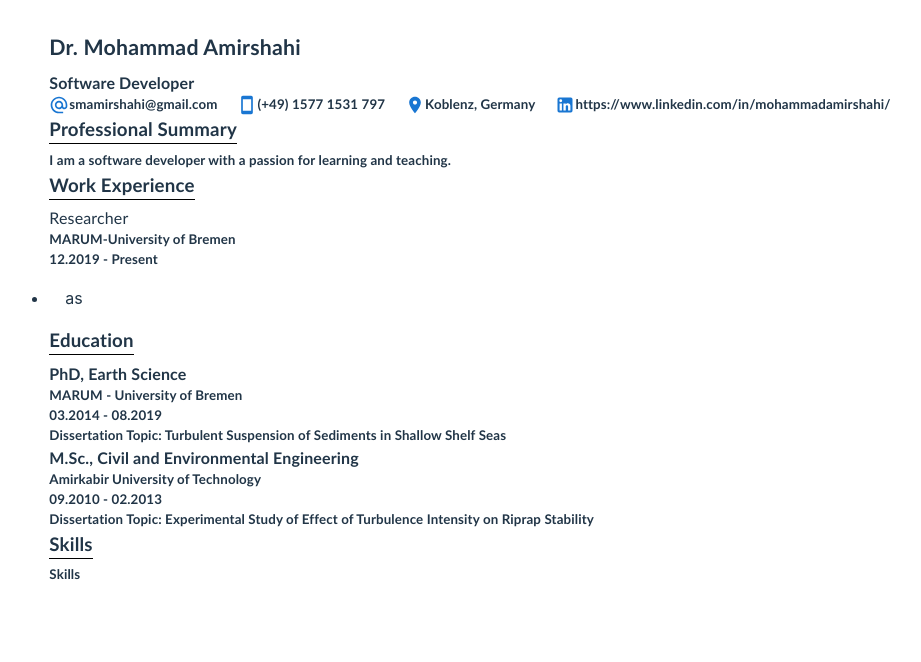
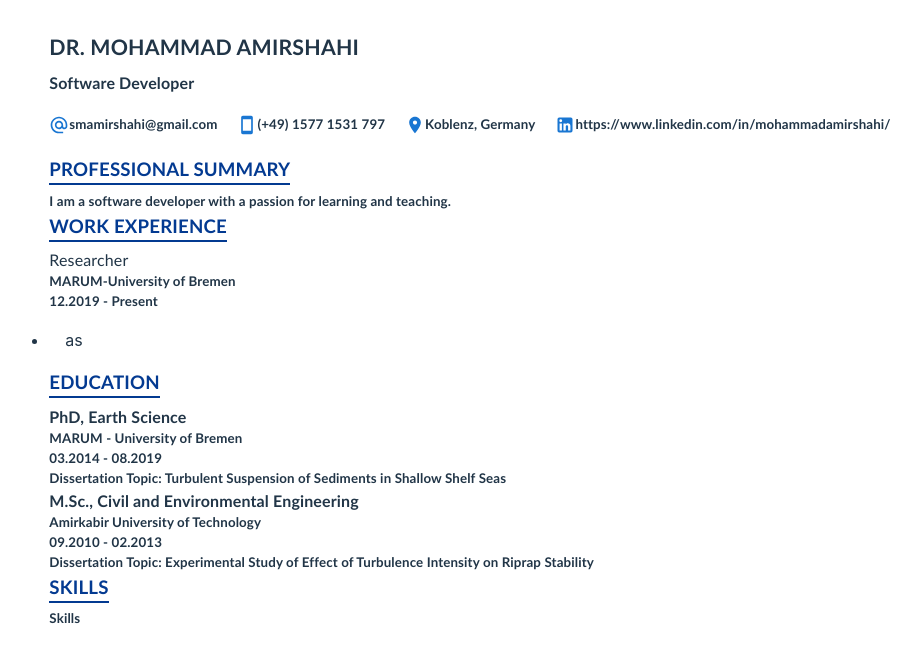
Before and after one commit to smamirshahi/squeezy-cv, a React (Vite) app: page / in a window 1280 px wide. Shown: the top 662 px of the page, without its empty margins (160-1081 px from the left). Built offline with nearby package versions, Linux system fonts and the light colour scheme.

Commit message:
[main] Update some styling

```diff
--- a/src/Sections/contact-information.tsx
+++ b/src/Sections/contact-information.tsx
@@ -6,7 +6,7 @@ import LinkedInIcon from "@mui/icons-material/LinkedIn";
 import GitHubIcon from "@mui/icons-material/GitHub";
 import { Grid2 } from "@mui/material";
 import { IconWithText } from "../common/icon-with-text";
-import { GeneralResumeProps } from "../custom-types";
+import { GeneralResumeProps } from "../common/custom-types";
 
 interface Props {
   /** data for contact information */
@@ -15,7 +15,7 @@ interface Props {
 
 export function ContactInformation({ contactInformation }: Props): JSX.Element {
   return (
-    <Grid2 container direction="row">
+    <Grid2 container direction="row" sx={{ mb: "20px" }}>
       {contactInformation.email && (
         <IconWithText
           icon={AlternateEmailIcon}
--- a/src/Sections/education/education.tsx
+++ b/src/Sections/education/education.tsx
@@ -2,7 +2,7 @@ import { Grid2 } from "@mui/material";
 import { EducationSubsection } from "./education-subsection";
 import { JSX } from "react";
 import { SectionTitle } from "../../common/custom-typography";
-import { GeneralResumeProps } from "../../custom-types";
+import { GeneralResumeProps } from "../../common/custom-types";
 
 interface Props {
   /** data for Education */
--- a/src/Sections/name-job-title.tsx
+++ b/src/Sections/name-job-title.tsx
@@ -1,7 +1,7 @@
 import { Grid2 } from "@mui/material";
 import { JSX } from "react";
 import { ResumeTitle, SubsectionText } from "../common/custom-typography";
-import { GeneralResumeProps } from "../custom-types";
+import { GeneralResumeProps } from "../common/custom-types";
 
 interface Props {
   /** Name and job title */
@@ -10,7 +10,12 @@ interface Props {
 
 export function NameJobTitle({ nameJobTitle }: Props): JSX.Element {
   return (
-    <Grid2 container direction="column" alignItems="flex-start">
+    <Grid2
+      container
+      direction="column"
+      alignItems="flex-start"
+      sx={{ mb: "20px" }}
+    >
       <ResumeTitle text={nameJobTitle.name} />
       <SubsectionText text={nameJobTitle.currentJobTitle} />
     </Grid2>
--- a/src/Sections/professional-summary.tsx
+++ b/src/Sections/professional-summary.tsx
@@ -1,7 +1,7 @@
 import { Grid2 } from "@mui/material";
 import { JSX } from "react";
 import { NormalText, SectionTitle } from "../common/custom-typography";
-import { GeneralResumeProps } from "../custom-types";
+import { GeneralResumeProps } from "../common/custom-types";
 
 interface Props {
   /** data for professional summary */
--- a/src/Sections/work-experience/work-experience.tsx
+++ b/src/Sections/work-experience/work-experience.tsx
@@ -2,7 +2,7 @@ import { Grid2 } from "@mui/material";
 import { JSX } from "react";
 import { SectionTitle } from "../../common/custom-typography";
 import { WorkExperienceSubsection } from "./work-experience-subsection";
-import { GeneralResumeProps } from "../../custom-types";
+import { GeneralResumeProps } from "../../common/custom-types";
 
 interface Props {
   /** data for work experience */
--- a/src/applicant.ts
+++ b/src/applicant.ts
@@ -1,4 +1,4 @@
-import { GeneralResumeProps } from "./custom-types";
+import { GeneralResumeProps } from "./common/custom-types";
 
 export const Application: GeneralResumeProps = {
   nameJobTitle: {
--- a/src/common/custom-typography.tsx
+++ b/src/common/custom-typography.tsx
@@ -1,10 +1,16 @@
 import { Typography } from "@mui/material";
 import { JSX } from "react";
+
+const CustomColor = {
+  darkBlue: "#033a91",
+  black: "#000000",
+};
 
 interface Props {
   /** The text of the subsection */
   text: string;
 
+  /** Whether it is bold or not */
   isBold?: boolean;
 }
 
@@ -15,6 +21,7 @@ export function ResumeTitle({ text, isBold = false }: Props): JSX.Element {
         fontSize: "16pt",
         fontFamily: "Calibri, sans-serif",
         fontWeight: isBold ? "normal" : "bold",
+        textTransform: "uppercase",
       }}
       gutterBottom
     >
@@ -30,7 +37,9 @@ export function SectionTitle({ text, isBold = false }: Props): JSX.Element {
         fontSize: "14pt",
         fontFamily: "Calibri, sans-serif",
         fontWeight: isBold ? "normal" : "bold",
-        borderBottom: "1px solid black",
+        borderBottom: `2px solid ${CustomColor.darkBlue}`,
+        textTransform: "uppercase",
+        color: CustomColor.darkBlue,
       }}
       gutterBottom
     >
```
Also changed, not shown: src/common/custom-types.ts (renamed from src/custom-types.ts).
